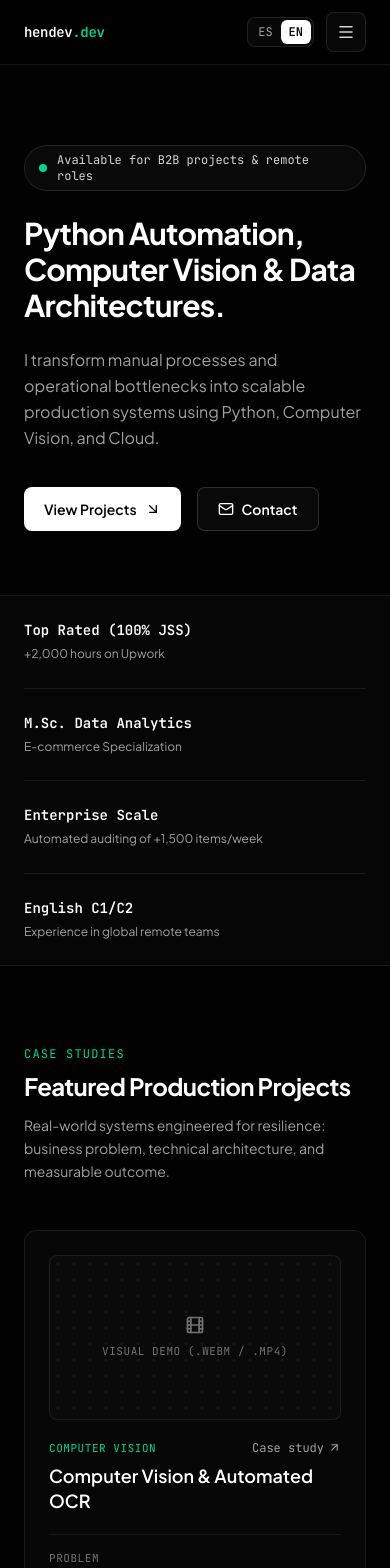
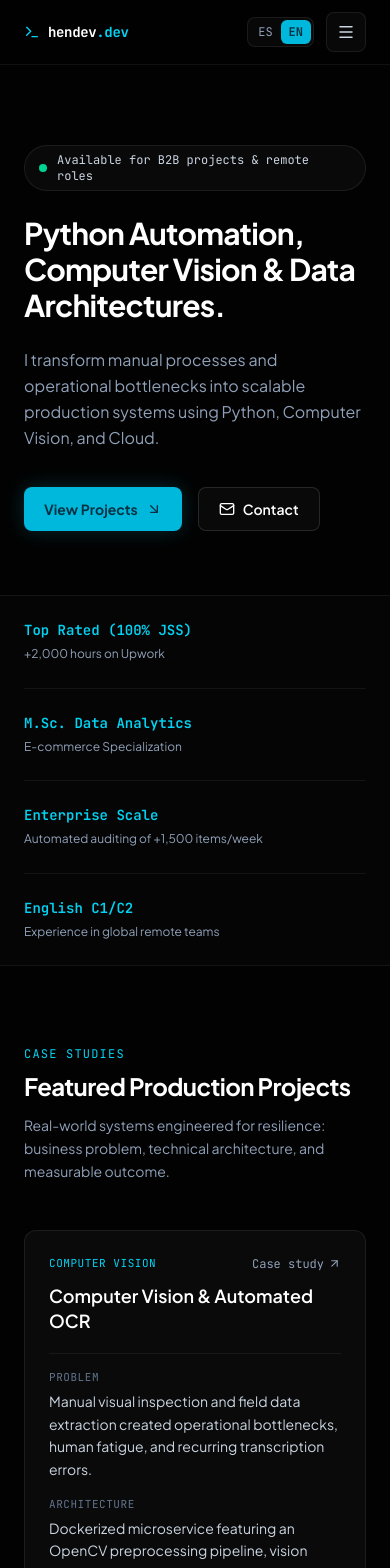
Before and after one commit to hendevdata/hendev, a React (Vite) app: page / in a window 390 px wide. Shown: the top 1568 px of the page. Built offline with nearby package versions, Linux system fonts and the light colour scheme.

Commit message:
fix: restore cyan palette, Zelda OOT footer easter egg, and remove video placeholders

```diff
--- a/index.html
+++ b/index.html
@@ -231,10 +231,10 @@
         </section>
       </main>
 
-      <footer class="border-t border-white/10 px-6 py-8 text-xs text-neutral-500">
+      <footer class="border-t border-white/10 px-6 py-8 text-xs text-slate-400">
         <div class="mx-auto flex max-w-6xl justify-between">
           <span>© 2026 Henry Larreal · hendev.dev</span>
-          <span>Supervised by Jalapeño</span>
+          <span>Supervised by Jalapeño 🐈 · ▶ A ▼ ▶ A ▼</span>
         </div>
       </footer>
     </div>
--- a/src/App.jsx
+++ b/src/App.jsx
@@ -64,7 +64,7 @@ export default function App() {
   };
 
   return (
-    <div className="min-h-screen bg-[#020202] font-sans text-neutral-300 selection:bg-emerald-500/20 selection:text-emerald-300">
+    <div className="min-h-screen bg-[#020202] font-sans text-slate-300 selection:bg-cyan-500/20 selection:text-cyan-300">
       <Navbar
         lang={lang}
         onToggleLang={handleToggleLang}
--- a/src/components/AuthorityBar.jsx
+++ b/src/components/AuthorityBar.jsx
@@ -4,13 +4,13 @@ export default function AuthorityBar({ items }) {
   return (
     <section
       aria-label="Authority metrics"
-      className="border-y border-white/[0.08] bg-[#060606]"
+      className="border-y border-white/[0.06] bg-[#050505]"
     >
-      <div className="mx-auto grid max-w-6xl grid-cols-1 divide-y divide-white/[0.08] px-6 sm:grid-cols-2 sm:divide-x sm:divide-y-0 lg:grid-cols-4">
+      <div className="mx-auto grid max-w-6xl grid-cols-1 divide-y divide-white/[0.06] px-6 sm:grid-cols-2 sm:divide-x sm:divide-y-0 lg:grid-cols-4">
         {items.map((item, idx) => (
           <div key={idx} className="py-6 sm:px-6 sm:first:pl-0 sm:last:pr-0">
-            <p className="font-mono text-sm font-semibold text-white">{item.value}</p>
-            <p className="mt-1 text-xs leading-relaxed text-neutral-400">{item.label}</p>
+            <p className="font-mono text-sm font-semibold text-cyan-400">{item.value}</p>
+            <p className="mt-1 text-xs leading-relaxed text-slate-400">{item.label}</p>
           </div>
         ))}
       </div>
--- a/src/components/Footer.jsx
+++ b/src/components/Footer.jsx
@@ -1,15 +1,53 @@
 import React from 'react';
+import { Terminal } from 'lucide-react';
 
 export default function Footer({ t }) {
   const year = new Date().getFullYear();
 
   return (
-    <footer className="border-t border-white/[0.08] bg-[#020202]">
-      <div className="mx-auto flex max-w-6xl flex-col items-center justify-between gap-3 px-6 py-8 text-xs text-neutral-500 sm:flex-row">
-        <p className="font-mono">
-          © {year} {t.rights} · {t.brand}
-        </p>
-        <p className="font-mono text-neutral-400">{t.tagline}</p>
+    <footer className="border-t border-white/[0.06] bg-[#020202]">
+      <div className="mx-auto flex max-w-6xl flex-col items-center justify-between gap-4 px-6 py-10 text-xs text-slate-400 sm:flex-row">
+        <div className="flex items-center gap-2">
+          <Terminal size={16} className="text-cyan-400" aria-hidden="true" />
+          <span className="font-mono font-bold text-white">
+            hendev<span className="text-cyan-400">.dev</span>
+          </span>
+          <span className="text-slate-600" aria-hidden="true">·</span>
+          <span>© {year} {t.rights}</span>
+        </div>
+
+        <div className="flex items-center gap-3">
+          <p className="text-[10px] font-semibold uppercase tracking-widest text-slate-400">
+            {t.tagline}
+          </p>
+          <span className="select-none text-xs text-white/10" aria-hidden="true">•</span>
+
+          {/* Minimalist Wink to The Legend of Zelda: Ocarina of Time */}
+          <div
+            className="group/oot relative inline-flex cursor-help select-none items-center gap-1.5"
+            title="Song of Time // Ocarina of Time: ▶ A ▼ ▶ A ▼"
+          >
+            <svg
+              className="h-3 w-3 text-amber-400/50 drop-shadow-[0_0_6px_rgba(251,191,36,0.3)] transition-all duration-300 group-hover/oot:scale-110 group-hover/oot:text-amber-300"
+              viewBox="0 0 100 86.6"
+              fill="currentColor"
+              aria-hidden="true"
+            >
+              <polygon points="50,0 25,43.3 75,43.3" />
+              <polygon points="25,43.3 0,86.6 50,86.6" />
+              <polygon points="75,43.3 50,86.6 100,86.6" />
+            </svg>
+            <span className="font-mono text-[9px] tracking-widest text-slate-400 transition-colors group-hover/oot:text-amber-300/80">
+              ▶ A ▼ ▶ A ▼
+            </span>
+
+            <div className="pointer-events-none absolute bottom-full right-0 z-50 mb-2.5 hidden flex-col items-center group-hover/oot:flex">
+              <div className="whitespace-nowrap rounded-lg border border-amber-400/30 bg-[#0A0A0A] px-2.5 py-1 font-mono text-[10px] text-amber-300 shadow-[0_4px_20px_rgba(251,191,36,0.2)]">
+                Song of Time // 1998 OOT
+              </div>
+            </div>
+          </div>
+        </div>
       </div>
     </footer>
   );
--- a/src/components/Hero.jsx
+++ b/src/components/Hero.jsx
@@ -9,7 +9,7 @@ export default function Hero({ t, onNavigate }) {
       className="mx-auto max-w-6xl px-6 pb-16 pt-20 md:pb-24 md:pt-28"
     >
       <div className="max-w-3xl">
-        <div className="mb-6 inline-flex items-center gap-2.5 rounded-full border border-white/10 bg-white/[0.03] px-3.5 py-1.5 font-mono text-xs text-neutral-300">
+        <div className="mb-6 inline-flex items-center gap-2.5 rounded-full border border-white/[0.08] bg-white/[0.03] px-3.5 py-1.5 font-mono text-xs text-slate-300">
           <span className="relative flex h-2 w-2" aria-hidden="true">
             <span className="absolute inline-flex h-full w-full animate-ping rounded-full bg-emerald-400 opacity-75" />
             <span className="relative inline-flex h-2 w-2 rounded-full bg-emerald-400" />
@@ -24,7 +24,7 @@ export default function Hero({ t, onNavigate }) {
           {t.h1}
         </h1>
 
-        <p className="mt-6 max-w-2xl text-base leading-relaxed text-neutral-400 sm:text-lg">
+        <p className="mt-6 max-w-2xl text-base leading-relaxed text-slate-400 sm:text-lg">
           {t.subtitle}
         </p>
 
@@ -32,7 +32,7 @@ export default function Hero({ t, onNavigate }) {
           <button
             type="button"
             onClick={() => onNavigate('projects')}
-            className="inline-flex min-h-[44px] cursor-pointer items-center gap-2 rounded-lg bg-white px-5 py-2.5 text-sm font-semibold text-black transition-colors hover:bg-neutral-200"
+            className="inline-flex min-h-[44px] cursor-pointer items-center gap-2 rounded-lg bg-cyan-500 px-5 py-2.5 text-sm font-bold text-cyan-950 shadow-[0_0_20px_rgba(34,211,238,0.2)] transition-colors hover:bg-cyan-400"
           >
             <span>{t.ctaPrimary}</span>
             <ArrowDownRight size={16} aria-hidden="true" />
@@ -41,7 +41,7 @@ export default function Hero({ t, onNavigate }) {
           <button
             type="button"
             onClick={() => onNavigate('contact')}
-            className="inline-flex min-h-[44px] cursor-pointer items-center gap-2 rounded-lg border border-white/15 bg-white/[0.03] px-5 py-2.5 text-sm font-semibold text-white transition-colors hover:border-white/30 hover:bg-white/[0.07]"
+            className="inline-flex min-h-[44px] cursor-pointer items-center gap-2 rounded-lg border border-white/[0.12] bg-white/[0.03] px-5 py-2.5 text-sm font-semibold text-white transition-colors hover:border-cyan-500/40 hover:bg-white/[0.07]"
           >
             <Mail size={16} aria-hidden="true" />
             <span>{t.ctaSecondary}</span>
--- a/src/components/Navbar.jsx
+++ b/src/components/Navbar.jsx
@@ -1,5 +1,5 @@
 import React, { useState } from 'react';
-import { Menu, X } from 'lucide-react';
+import { Menu, X, Terminal } from 'lucide-react';
 
 export default function Navbar({ lang, onToggleLang, t, onNavigate }) {
   const [mobileOpen, setMobileOpen] = useState(false);
@@ -17,7 +17,7 @@ export default function Navbar({ lang, onToggleLang, t, onNavigate }) {
   };
 
   return (
-    <header className="sticky top-0 z-50 border-b border-white/[0.08] bg-[#020202]/85 backdrop-blur-md">
+    <header className="sticky top-0 z-50 border-b border-white/[0.06] bg-[#020202]/85 backdrop-blur-md">
       <div className="mx-auto flex h-16 max-w-6xl items-center justify-between px-6">
         <a
           href="#top"
@@ -25,9 +25,12 @@ export default function Navbar({ lang, onToggleLang, t, onNavigate }) {
             e.preventDefault();
             window.scrollTo({ top: 0, behavior: 'smooth' });
           }}
-          className="font-mono text-sm font-semibold tracking-tight text-white transition-colors hover:text-emerald-400"
+          className="flex items-center gap-2 font-mono text-sm font-bold tracking-tight text-white transition-colors hover:text-cyan-300"
         >
-          hendev<span className="text-emerald-400">.dev</span>
+          <Terminal size={16} className="text-cyan-400" aria-hidden="true" />
+          <span>
+            hendev<span className="text-cyan-400">.dev</span>
+          </span>
         </a>
 
         {/* Desktop Nav */}
@@ -37,7 +40,7 @@ export default function Navbar({ lang, onToggleLang, t, onNavigate }) {
               key={item.id}
               type="button"
               onClick={() => handleNavClick(item.id)}
-              className="cursor-pointer text-sm font-medium text-neutral-400 transition-colors hover:text-white"
+              className="cursor-pointer text-sm font-medium text-slate-400 transition-colors hover:text-white"
             >
               {item.label}
             </button>
@@ -46,7 +49,7 @@ export default function Navbar({ lang, onToggleLang, t, onNavigate }) {
           <div
             role="group"
             aria-label="Language selector"
-            className="flex items-center rounded-lg border border-white/10 bg-white/[0.03] p-0.5 font-mono text-xs"
+            className="flex items-center rounded-lg border border-white/[0.08] bg-white/[0.03] p-0.5 font-mono text-xs"
           >
             <button
               type="button"
@@ -54,8 +57,8 @@ export default function Navbar({ lang, onToggleLang, t, onNavigate }) {
               aria-pressed={lang === 'es'}
               className={`cursor-pointer rounded-md px-2.5 py-1 transition-colors ${
                 lang === 'es'
-                  ? 'bg-white text-black font-semibold'
-                  : 'text-neutral-400 hover:text-white'
+                  ? 'bg-cyan-500 text-cyan-950 font-bold'
+                  : 'text-slate-400 hover:text-white'
               }`}
             >
               ES
@@ -66,8 +69,8 @@ export default function Navbar({ lang, onToggleLang, t, onNavigate }) {
               aria-pressed={lang === 'en'}
               className={`cursor-pointer rounded-md px-2.5 py-1 transition-colors ${
                 lang === 'en'
-                  ? 'bg-white text-black font-semibold'
-                  : 'text-neutral-400 hover:text-white'
+                  ? 'bg-cyan-500 text-cyan-950 font-bold'
+                  : 'text-slate-400 hover:text-white'
               }`}
             >
               EN
@@ -80,14 +83,14 @@ export default function Navbar({ lang, onToggleLang, t, onNavigate }) {
           <div
             role="group"
             aria-label="Language selector"
-            className="flex items-center rounded-lg border border-white/10 bg-white/[0.03] p-0.5 font-mono text-xs"
+            className="flex items-center rounded-lg border border-white/[0.08] bg-white/[0.03] p-0.5 font-mono text-xs"
           >
             <button
               type="button"
               onClick={() => onToggleLang('es')}
               aria-pressed={lang === 'es'}
               className={`cursor-pointer rounded-md px-2 py-1 transition-colors ${
-                lang === 'es' ? 'bg-white text-black font-semibold' : 'text-neutral-400'
+                lang === 'es' ? 'bg-cyan-500 text-cyan-950 font-bold' : 'text-slate-400'
               }`}
             >
               ES
@@ -97,7 +100,7 @@ export default function Navbar({ lang, onToggleLang, t, onNavigate }) {
               onClick={() => onToggleLang('en')}
               aria-pressed={lang === 'en'}
               className={`cursor-pointer rounded-md px-2 py-1 transition-colors ${
-                lang === 'en' ? 'bg-white text-black font-semibold' : 'text-neutral-400'
+                lang === 'en' ? 'bg-cyan-500 text-cyan-950 font-bold' : 'text-slate-400'
               }`}
             >
               EN
@@ -109,7 +112,7 @@ export default function Navbar({ lang, onToggleLang, t, onNavigate }) {
             onClick={() => setMobileOpen((prev) => !prev)}
             aria-expanded={mobileOpen}
             aria-label={mobileOpen ? t.menuClose : t.menuOpen}
-            className="flex h-10 w-10 cursor-pointer items-center justify-center rounded-lg border border-white/10 bg-white/[0.03] text-neutral-300 hover:text-white"
+            className="flex h-10 w-10 cursor-pointer items-center justify-center rounded-lg border border-white/[0.08] bg-white/[0.03] text-slate-300 hover:text-white"
           >
             {mobileOpen ? <X size={18} /> : <Menu size={18} />}
           </button>
@@ -120,7 +123,7 @@ export default function Navbar({ lang, onToggleLang, t, onNavigate }) {
       {mobileOpen && (
         <nav
           aria-label="Mobile navigation"
-          className="border-t border-white/[0.08] bg-[#050505] px-6 py-4 md:hidden"
+          className="border-t border-white/[0.06] bg-[#050505] px-6 py-4 md:hidden"
         >
           <div className="flex flex-col gap-2">
             {navItems.map((item) => (
@@ -128,7 +131,7 @@ export default function Navbar({ lang, onToggleLang, t, onNavigate }) {
                 key={item.id}
                 type="button"
                 onClick={() => handleNavClick(item.id)}
-                className="flex min-h-[44px] w-full cursor-pointer items-center rounded-lg px-3 text-left text-sm font-medium text-neutral-300 transition-colors hover:bg-white/[0.05] hover:text-white"
+                className="flex min-h-[44px] w-full cursor-pointer items-center rounded-lg px-3 text-left text-sm font-medium text-slate-300 transition-colors hover:bg-white/[0.05] hover:text-white"
               >
                 {item.label}
               </button>
--- a/src/components/ProjectsSection.jsx
+++ b/src/components/ProjectsSection.jsx
@@ -1,57 +1,5 @@
-import React, { useEffect, useRef, useState } from 'react';
-import { ArrowUpRight, Film } from 'lucide-react';
-
-function LazyVideoDemo({ videoWebm, videoMp4, posterAlt, placeholderLabel }) {
-  const containerRef = useRef(null);
-  const [isVisible, setIsVisible] = useState(false);
-  const hasVideo = Boolean(videoWebm || videoMp4);
-
-  useEffect(() => {
-    if (!hasVideo || !containerRef.current) return;
-    const observer = new IntersectionObserver(
-      (entries) => {
-        if (entries[0]?.isIntersecting) {
-          setIsVisible(true);
-          observer.disconnect();
-        }
-      },
-      { rootMargin: '150px' }
-    );
-    observer.observe(containerRef.current);
-    return () => observer.disconnect();
-  }, [hasVideo]);
-
-  return (
-    <div
-      ref={containerRef}
-      role="img"
-      aria-label={posterAlt}
-      className="relative aspect-video w-full overflow-hidden rounded-lg border border-white/[0.08] bg-[#0a0a0a]"
-    >
-      {hasVideo && isVisible ? (
-        <video
-          className="h-full w-full object-cover"
-          autoPlay
-          loop
-          muted
-          playsInline
-          preload="metadata"
-          aria-label={posterAlt}
-        >
-          {videoWebm && <source src={videoWebm} type="video/webm" />}
-          {videoMp4 && <source src={videoMp4} type="video/mp4" />}
-        </video>
-      ) : (
-        <div className="flex h-full w-full flex-col items-center justify-center gap-2 bg-[radial-gradient(#ffffff10_1px,transparent_1px)] [background-size:16px_16px] p-4 text-center">
-          <Film size={20} className="text-neutral-500" aria-hidden="true" />
-          <span className="font-mono text-[11px] uppercase tracking-wider text-neutral-500">
-            {placeholderLabel}
-          </span>
-        </div>
-      )}
-    </div>
-  );
-}
+import React from 'react';
+import { ArrowUpRight } from 'lucide-react';
 
 export default function ProjectsSection({ t }) {
   return (
@@ -61,7 +9,7 @@ export default function ProjectsSection({ t }) {
       className="mx-auto max-w-6xl scroll-mt-20 px-6 py-20 md:py-24"
     >
       <div className="mb-12 max-w-2xl">
-        <p className="font-mono text-xs uppercase tracking-widest text-emerald-400">
+        <p className="font-mono text-xs uppercase tracking-widest text-cyan-400">
           {t.eyebrow}
         </p>
         <h2
@@ -70,7 +18,7 @@ export default function ProjectsSection({ t }) {
         >
           {t.title}
         </h2>
-        <p className="mt-3 text-sm leading-relaxed text-neutral-400 sm:text-base">
+        <p className="mt-3 text-sm leading-relaxed text-slate-400 sm:text-base">
           {t.subtitle}
         </p>
       </div>
@@ -79,24 +27,17 @@ export default function ProjectsSection({ t }) {
         {t.items.map((project) => (
           <article
             key={project.id}
-            className="flex flex-col justify-between rounded-xl border border-white/[0.08] bg-[#070707] p-6 transition-colors hover:border-white/20"
+            className="flex flex-col justify-between rounded-xl border border-white/[0.08] bg-[#0A0A0A] p-6 transition-colors hover:border-cyan-500/30"
           >
             <div>
-              <LazyVideoDemo
-                videoWebm={project.videoWebm}
-                videoMp4={project.videoMp4}
-                posterAlt={project.posterAlt}
-                placeholderLabel={t.labels.videoPlaceholder}
-              />
-
-              <div className="mt-5 flex items-center justify-between gap-2">
-                <span className="font-mono text-[11px] uppercase tracking-wider text-emerald-400">
+              <div className="flex items-center justify-between gap-2">
+                <span className="font-mono text-[11px] uppercase tracking-wider text-cyan-400">
                   {project.category}
                 </span>
                 {project.slug && (
                   <a
                     href={`/projects/${project.slug}`}
-                    className="inline-flex items-center gap-1 font-mono text-xs text-neutral-400 transition-colors hover:text-white"
+                    className="inline-flex items-center gap-1 font-mono text-xs text-slate-400 transition-colors hover:text-cyan-300"
                   >
                     <span>{t.labels.caseStudyLink}</span>
                     <ArrowUpRight size={13} aria-hidden="true" />
@@ -104,34 +45,34 @@ export default function ProjectsSection({ t }) {
                 )}
               </div>
 
-              <h3 className="mt-2 text-lg font-semibold leading-snug text-white">
+              <h3 className="mt-3 text-lg font-semibold leading-snug text-white">
                 {project.title}
               </h3>
 
               <dl className="mt-5 space-y-4 border-t border-white/[0.06] pt-4 text-sm">
                 <div>
-                  <dt className="font-mono text-[11px] uppercase tracking-wider text-neutral-500">
+                  <dt className="font-mono text-[11px] uppercase tracking-wider text-slate-500">
                     {t.labels.problem}
                   </dt>
-                  <dd className="mt-1 leading-relaxed text-neutral-300">
+                  <dd className="mt-1 leading-relaxed text-slate-300">
                     {project.problem}
                   </dd>
                 </div>
 
                 <div>
-                  <dt className="font-mono text-[11px] uppercase tracking-wider text-neutral-500">
+                  <dt className="font-mono text-[11px] uppercase tracking-wider text-slate-500">
                     {t.labels.architecture}
                   </dt>
-                  <dd className="mt-1 leading-relaxed text-neutral-300">
+                  <dd className="mt-1 leading-relaxed text-slate-300">
                     {project.architecture}
                   </dd>
                 </div>
 
                 <div>
-                  <dt className="font-mono text-[11px] uppercase tracking-wider text-emerald-400/90">
+                  <dt className="font-mono text-[11px] uppercase tracking-wider text-cyan-400/90">
                     {t.labels.result}
                   </dt>
-                  <dd className="mt-1 leading-relaxed text-neutral-200">
+                  <dd className="mt-1 leading-relaxed text-slate-200">
                     {project.result}
                   </dd>
                 </div>
@@ -145,7 +86,7 @@ export default function ProjectsSection({ t }) {
               {project.tags.map((tag) => (
                 <li
                   key={tag}
-                  className="rounded border border-white/10 bg-white/[0.03] px-2.5 py-1 font-mono text-[11px] text-neutral-300"
+                  className="rounded border border-white/[0.08] bg-white/[0.03] px-2.5 py-1 font-mono text-[11px] text-cyan-300/90"
                 >
                   {tag}
                 </li>
--- a/src/i18n/translations.js
+++ b/src/i18n/translations.js
@@ -57,7 +57,6 @@ export const translations = {
         problem: 'Problema',
         architecture: 'Arquitectura',
         result: 'Resultado',
-        videoPlaceholder: 'Demo visual (.webm / .mp4)',
         caseStudyLink: 'Caso técnico',
       },
       items: [
@@ -73,9 +72,6 @@ export const translations = {
           result:
             'Automatización completa del análisis visual en tiempo real con alta precisión diagnóstica y despliegue reproducible en cualquier entorno.',
           tags: ['Python', 'OpenCV', 'Docker', 'FastAPI'],
-          videoWebm: '',
-          videoMp4: '',
-          posterAlt: 'Demostración de sistema de Visión por Computadora y OCR con OpenCV y Docker',
         },
         {
           id: 'agentic-rag',
@@ -89,9 +85,6 @@ export const translations = {
           result:
             'Respuestas contextualizadas con latencia sub-segundo, cero exposición de datos sensibles a terceros y flujos operativos automatizados.',
           tags: ['Python', 'FastAPI', 'LangChain', 'ChromaDB'],
-          videoWebm: '',
-          videoMp4: '/ivanna.mp4',
-          posterAlt: 'Demostración de asistente de IA Agéntica y arquitectura RAG local-first con FastAPI y ChromaDB',
         },
         {
           id: 'enterprise-qa',
@@ -105,9 +98,6 @@ export const translations = {
           result:
             'Auditoría automatizada de +1,500 ítems/semana, reducción del tiempo de QA en 75% y eliminación de errores manuales en lanzamientos.',
           tags: ['Python', 'SQL', 'Cloud', 'BigQuery'],
-          videoWebm: '',
-          videoMp4: '',
-          posterAlt: 'Demostración de pipeline enterprise de QA y validación automatizada de datos en Python y Cloud',
         },
       ],
     },
@@ -168,7 +158,7 @@ export const translations = {
     },
     footer: {
       brand: 'hendev.dev',
-      tagline: 'Supervised by Jalapeño',
+      tagline: 'Supervisado por Jalapeño 🐈',
       rights: 'Henry Larreal',
     },
   },
@@ -223,7 +213,6 @@ export const translations = {
         problem: 'Problem',
         architecture: 'Architecture',
         result: 'Result',
-        videoPlaceholder: 'Visual demo (.webm / .mp4)',
         caseStudyLink: 'Case study',
       },
       items: [
@@ -239,9 +228,6 @@ export const translations = {
           result:
             'Full automation of real-time visual analysis with high diagnostic accuracy and reproducible deployment across environments.',
           tags: ['Python', 'OpenCV', 'Docker', 'FastAPI'],
-          videoWebm: '',
-          videoMp4: '',
-          posterAlt: 'Demo of Computer Vision and OCR system built with OpenCV and Docker',
         },
         {
           id: 'agentic-rag',
@@ -255,9 +241,6 @@ export const translations = {
           result:
             'Sub-second contextual responses, zero third-party exposure of sensitive data, and automated operational workflows.',
           tags: ['Python', 'FastAPI', 'LangChain', 'ChromaDB'],
-          videoWebm: '',
-          videoMp4: '/ivanna.mp4',
-          posterAlt: 'Demo of Agentic AI and local-first RAG architecture with FastAPI and ChromaDB',
         },
         {
           id: 'enterprise-qa',
@@ -271,9 +254,6 @@ export const translations = {
           result:
             'Automated auditing of +1,500 items/week, 75% reduction in QA turnaround time, and zero manual release errors.',
           tags: ['Python', 'SQL', 'Cloud', 'BigQuery'],
-          videoWebm: '',
-          videoMp4: '',
-          posterAlt: 'Demo of Enterprise QA and automated data validation pipeline in Python and Cloud',
         },
       ],
     },
@@ -334,7 +314,7 @@ export const translations = {
     },
     footer: {
       brand: 'hendev.dev',
-      tagline: 'Supervised by Jalapeño',
+      tagline: 'Supervised by Jalapeño 🐈',
       rights: 'Henry Larreal',
     },
   },
--- a/src/index.css
+++ b/src/index.css
@@ -14,7 +14,7 @@ body,
   min-height: 100vh;
   scroll-behavior: smooth;
   background-color: #020202;
-  color: #d4d4d4;
+  color: #cbd5e1;
   -webkit-font-smoothing: antialiased;
   -moz-osx-font-smoothing: grayscale;
   text-rendering: optimizeLegibility;
@@ -22,8 +22,9 @@ body,
 
 /* WCAG 2.2 Focus Appearance */
 :focus-visible {
-  outline: 2px solid #34d399;
+  outline: 2px solid #22d3ee;
   outline-offset: 3px;
+  box-shadow: 0 0 0 4px rgba(34, 211, 238, 0.25);
 }
 
 /* Respect reduced motion preferences */
@@ -44,7 +45,7 @@ a {
   -webkit-tap-highlight-color: transparent;
 }
 
-/* Minimalist Dark Scrollbar */
+/* Custom Dark Scrollbar */
 ::-webkit-scrollbar {
   width: 8px;
   height: 8px;
@@ -55,11 +56,11 @@ a {
 }
 
 ::-webkit-scrollbar-thumb {
-  background: rgba(255, 255, 255, 0.12);
+  background: rgba(255, 255, 255, 0.08);
   border-radius: 9999px;
   border: 2px solid #020202;
 }
 
 ::-webkit-scrollbar-thumb:hover {
-  background: rgba(52, 211, 153, 0.35);
+  background: rgba(34, 211, 238, 0.3);
 }
```
Also changed, not shown: src/components/AboutContact.jsx (+11 -12 lines), src/components/ServicesSection.jsx (+6 -6 lines), src/components/TechStack.jsx (+6 -6 lines).
